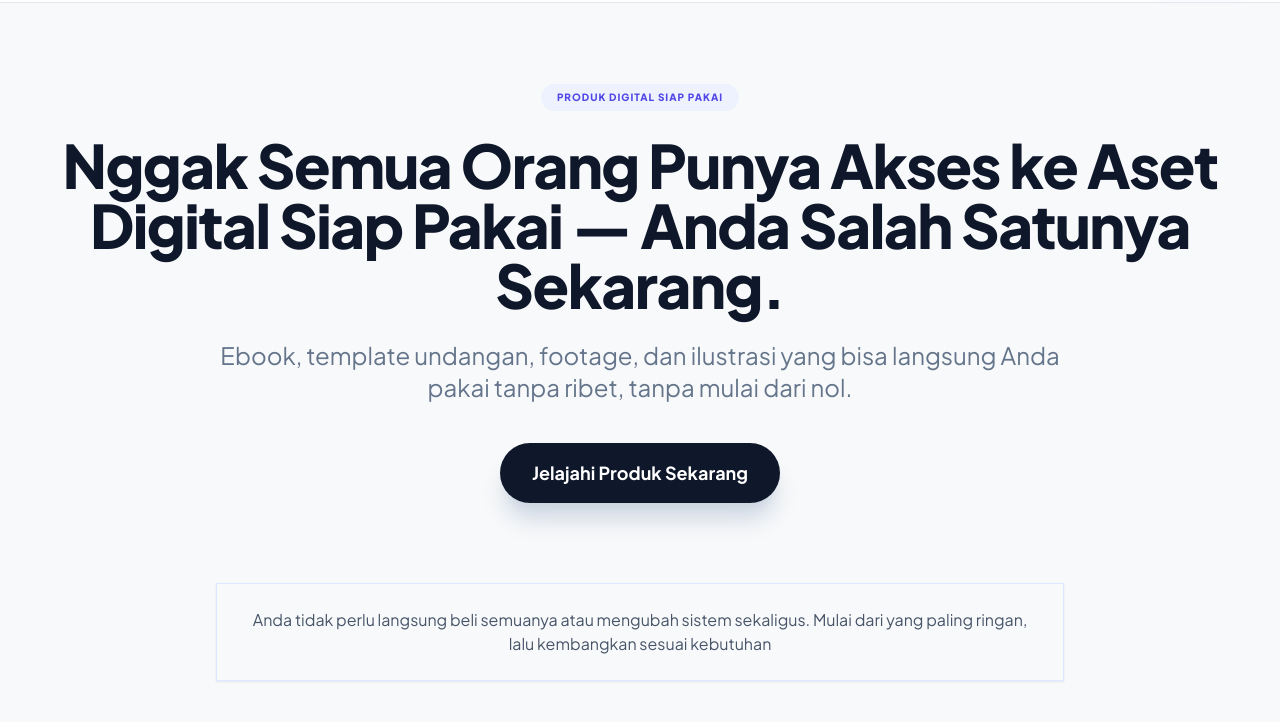
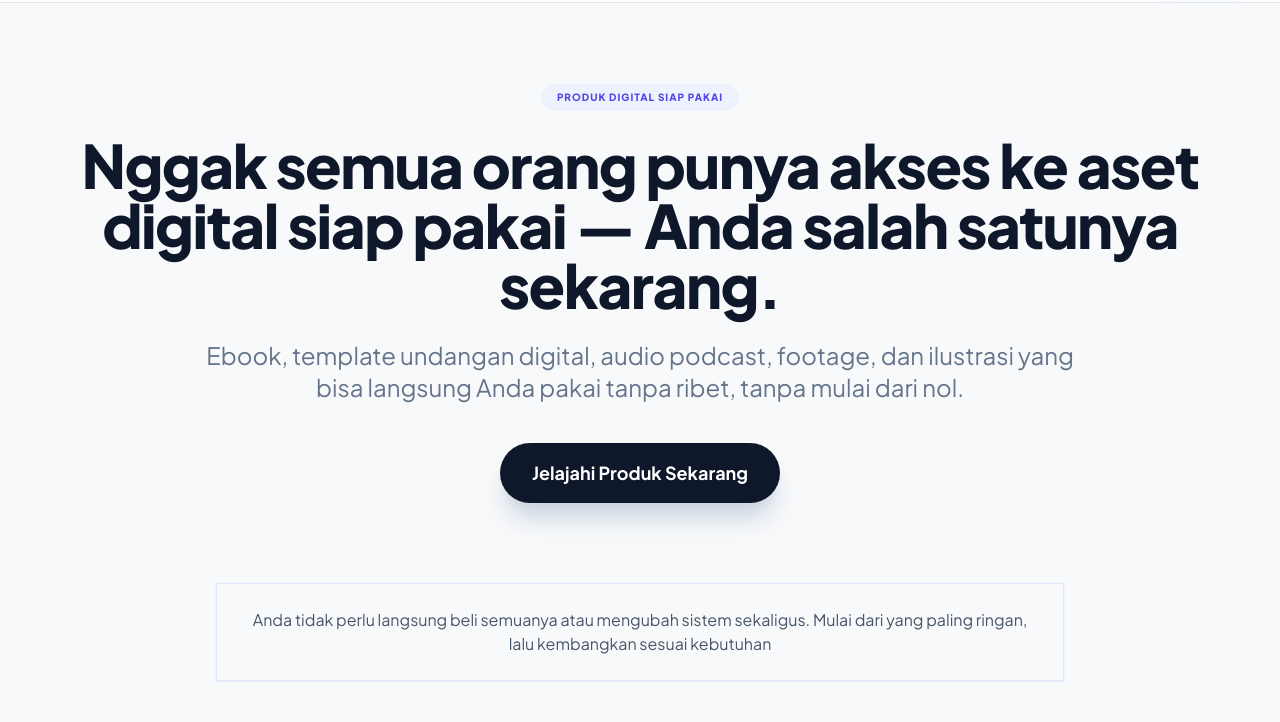
Before and after one commit to riefman/tarikhmedia, a website: page index.html in a window 1280 px wide. Shown: the part 78-800 px from the top of the page. Drawn offline with Linux system fonts and the light colour scheme; no server answers.

Commit message:
chore: minor update to index.html content

```diff
--- a/index.html
+++ b/index.html
@@ -5,7 +5,7 @@
     <meta name="viewport" content="width=device-width, initial-scale=1.0, maximum-scale=1.0, user-scalable=no">
     <title>Tarikhmedia| Produk Digital dan Jasa Freelance</title>
     <meta name="title" content="Tarikhmedia | Produk Digital dan Jasa Freelance">
-    <meta name="description" content="Template, toolkit, dan sistem siap pakai untuk memenuhi kebutuhan digital Anda.">
+    <meta name="description" content="Ebook, template undangan digital, audio podcast, footage, dan ilustrasi untuk memenuhi kebutuhan digital Anda.">
     <meta name="robots" content="index,follow,max-image-preview:large,max-snippet:-1,max-video-preview:-1">
     <meta name="theme-color" content="#4f46e5">
     <meta name="image" content="assets/seo/og-default.png">
@@ -14,7 +14,7 @@
     <meta property="og:type" content="website">
     <meta property="og:site_name" content="Tarikhmedia">
     <meta property="og:title" content="Tarikhmedia | Produk Digital dan Jasa Freelance">
-    <meta property="og:description" content="Template, toolkit, dan sistem siap pakai untuk memenuhi kebutuhan digital Anda.">
+    <meta property="og:description" content="Ebook, template undangan digital, audio podcast, footage, dan ilustrasi untuk memenuhi kebutuhan digital Anda.">
     <meta property="og:url" content="./">
     <meta property="og:image" content="assets/seo/og-default.png">
     <meta property="og:image:type" content="image/png">
@@ -23,7 +23,7 @@
     <meta property="og:image:alt" content="Produk digital siap pakai untuk memenuhi kebutuhan Anda.">
     <meta name="twitter:card" content="summary_large_image">
     <meta name="twitter:title" content="Tarikhmedia | Produk Digital dan Jasa Freelance">
-    <meta name="twitter:description" content="Template, toolkit, dan sistem siap pakai untuk memenuhi kebutuhan digital Anda.">
+    <meta name="twitter:description" content="Ebook, template undangan digital, audio podcast, footage, dan ilustrasi untuk memenuhi kebutuhan digital Anda.">
     <meta name="twitter:image" content="assets/seo/og-default.png">
     <meta name="twitter:image:alt" content="Produk digital siap pakai untuk memenuhi kebutuhan Anda.">
     <link rel="preconnect" href="https://fonts.googleapis.com" crossorigin>
@@ -43,7 +43,7 @@
                 titleSeparator: ' | ',
                 robots: 'index,follow,max-image-preview:large,max-snippet:-1,max-video-preview:-1',
                 defaultSiteName: 'Tarikhmedia',
-                defaultDescription: 'Template, toolkit, dan sistem siap pakai untuk memenuhi kebutuhan digital Anda.',
+                defaultDescription: 'Ebook, template undangan digital, audio podcast, footage, dan ilustrasi untuk memenuhi kebutuhan digital Anda.',
                 defaultOgImagePath: 'assets/seo/og-default.png',
                 defaultOgImageType: 'image/png',
                 defaultOgImageWidth: 1200,
@@ -698,8 +698,8 @@
 
     <section class="max-w-7xl mx-auto px-6 py-20 text-center">
         <div class="inline-block bg-indigo-50 text-indigo-600 px-4 py-1.5 rounded-full text-[10px] font-black uppercase tracking-widest mb-6 fade-in">Produk Digital Siap Pakai</div>
-        <h1 data-seo-title class="text-4xl md:text-6xl font-black tracking-tight mb-6 text-slate-900 fade-in delay-1">Nggak Semua Orang Punya Akses ke Aset Digital Siap Pakai &mdash; Anda Salah Satunya Sekarang.</h1>
-        <p data-seo-description class="text-xl md:text-2xl text-slate-500 max-w-4xl mx-auto mb-10 fade-in delay-2 font-medium">Ebook, template undangan, footage, dan ilustrasi yang bisa langsung Anda pakai tanpa ribet, tanpa mulai dari nol.</p>
+        <h1 data-seo-title class="text-4xl md:text-6xl font-black tracking-tight mb-6 text-slate-900 fade-in delay-1">Nggak semua orang punya akses ke aset digital siap pakai &mdash; Anda salah satunya sekarang.</h1>
+        <p data-seo-description class="text-xl md:text-2xl text-slate-500 max-w-4xl mx-auto mb-10 fade-in delay-2 font-medium">Ebook, template undangan digital, audio podcast, footage, dan ilustrasi yang bisa langsung Anda pakai tanpa ribet, tanpa mulai dari nol.</p>
         <a href="#katalog" class="inline-block bg-slate-900 text-white px-8 py-4 rounded-full font-bold text-lg shadow-xl shadow-slate-300 hover:scale-105 transition-all fade-in delay-3">Jelajahi Produk Sekarang</a>
     </section>
 
@@ -774,7 +774,7 @@
         <div class="max-w-7xl mx-auto px-6 grid grid-cols-1 md:grid-cols-3 gap-8 text-center md:text-left">
             <div>
                 <h3 class="text-xl font-black text-indigo-600 mb-4 dyn-site-name uppercase">TARIKHMEDIA</h3>
-                <p class="text-sm text-slate-500 dyn-site-tagline">Template, toolkit, dan sistem siap pakai untuk memenuhi kebutuhan digital Anda.</p>
+                <p class="text-sm text-slate-500 dyn-site-tagline">Ebook, template undangan digital, audio podcast, footage, dan ilustrasi untuk memenuhi kebutuhan digital Anda.</p>
             </div>
             <div>
                 <h4 class="font-bold mb-4 text-slate-800">Informasi</h4>
@@ -798,7 +798,7 @@
     <script>
         const CACHE_KEY_CATALOG = 'cepat_public_catalog';
         const CACHE_AGE_CATALOG = 10 * 60 * 1000;
-        const DEFAULT_PRODUCT_DESC = 'Materi dan template praktis untuk membantu Anda merapikan proses jualan digital tanpa langkah teknis yang bikin lambat';
+        const DEFAULT_PRODUCT_DESC = 'Produk digital praktis untuk memenuhi kebutuhan digital Anda';
 
         function normalizeCatalogText(value) {
             return String(value == null ? '' : value)
```
